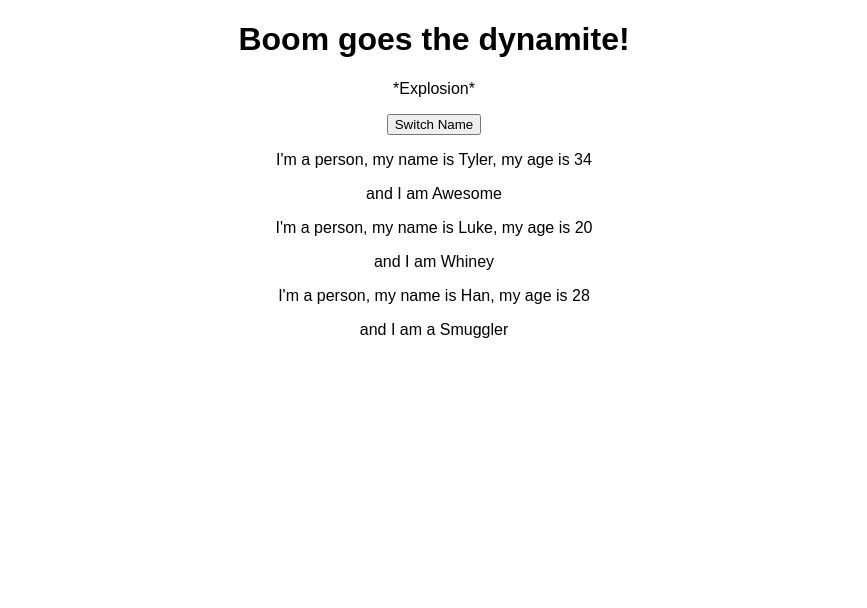
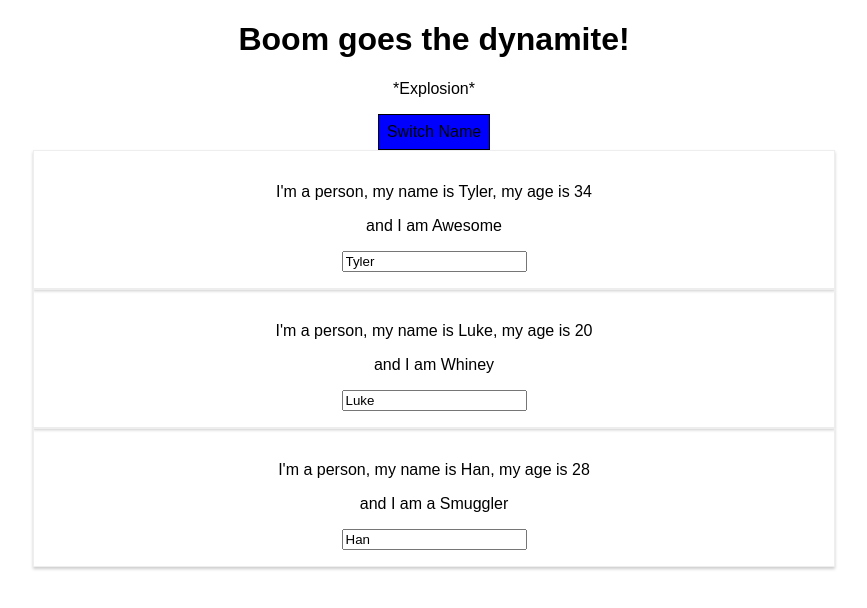
Before and after one commit to lundb1tr/react-training, a React (Create React App) app: page / in a window 1280 px wide. Shown: the top 608 px of the page, without its empty margins (206-1073 px from the left). Built offline with nearby package versions, Linux system fonts and the light colour scheme.

Commit message:
two way data binding

```diff
--- a/src/App.js
+++ b/src/App.js
@@ -2,8 +2,8 @@ import React, { useState } from 'react';
 import Person from './Person/Person';
 import './App.css';
 
-const App = props => {
-  const [personState, setPersonsState] = useState({
+const App = () => {
+  const [state, setState] = useState({
     persons: [
       { name: 'Tyler', age: 34, description: 'Awesome' },
       { name: 'Luke', age: 20, description: 'Whiney' },
@@ -11,41 +11,57 @@ const App = props => {
     ],
   });
 
-  const [otherState, setOtherState] = useState('some other state');
-
-  console.log(React);
-
-  const switchNameHandler = () => {
-    setPersonsState({
+  const switchNameHandler = ({ newName }) => {
+    setState({
       persons: [
-        { name: 'Tyler', age: 34, description: 'still Awesome' },
+        { name: newName, age: 34, description: 'still Awesome' },
         { name: 'Luke', age: 22, description: 'a Jedi' },
         { name: 'Han', age: 30, description: 'a Nerf Herder' },
       ],
     });
   };
+
+  const nameChangedHandler = ({ target }) => {
+    setState({
+      persons: [
+        { name: 'Tyler', age: 34, description: 'still Awesome' },
+        { name: target.value, age: 22, description: 'a Jedi' },
+        { name: 'Han', age: 30, description: 'a Nerf Herder' },
+      ],
+    });
+  };
+
+  const style = {
+    backgroundColor: 'blue',
+    font: 'inherit',
+    border: '1px solid black',
+    padding: '8px',
+    cursor: 'pointer',
+  };
+
   return (
     <div className="App">
       <h1>Boom goes the dynamite!</h1>
       <p>*Explosion*</p>
-      <button onClick={switchNameHandler}>Switch Name</button>
-      <Person
-        name={personState.persons[0].name}
-        age={personState.persons[0].age}
+      <button
+        style={style}
+        onClick={() => switchNameHandler({ newName: 'T-Dogg' })}
       >
-        {personState.persons[0].description}
+        Switch Name
+      </button>
+      <Person name={state.persons[0].name} age={state.persons[0].age}>
+        {state.persons[0].description}
       </Person>
       <Person
-        name={personState.persons[1].name}
-        age={personState.persons[1].age}
+        name={state.persons[1].name}
+        age={state.persons[1].age}
+        click={() => switchNameHandler({ newName: 'T-Money' })}
+        changed={nameChangedHandler}
       >
-        {personState.persons[1].description}
+        {state.persons[1].description}
       </Person>
-      <Person
-        name={personState.persons[2].name}
-        age={personState.persons[2].age}
-      >
-        {personState.persons[2].description}
+      <Person name={state.persons[2].name} age={state.persons[2].age}>
+        {state.persons[2].description}
       </Person>
     </div>
   );
--- /dev/null
+++ b/src/Person/Person.css
@@ -0,0 +1,8 @@
+.Person {
+  width: 60%;
+  margin: auto;
+  border: 1px solid #eee;
+  box-shadow: 0 2px 3px #ccc;
+  padding: 16px;
+  text-align: center;
+}
--- a/src/Person/Person.js
+++ b/src/Person/Person.js
@@ -1,12 +1,14 @@
 import React from 'react';
+import './Person.css';
 
-const Person = ({ name, age, children }) => {
+const Person = ({ name, age, children, click, changed }) => {
   return (
-    <div>
-      <p>
+    <div className="Person">
+      <p onClick={click}>
         I'm a person, my name is {name}, my age is {age}
       </p>
       <p>and I am {children}</p>
+      <input type="text" onChange={changed} value={name} />
     </div>
   );
 };
```
